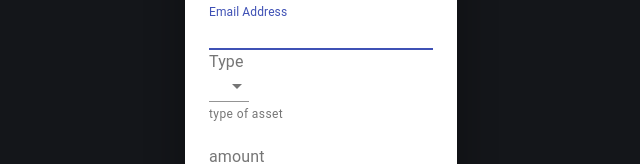
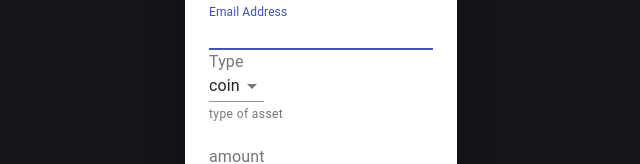
Before and after one commit to exx8/tau_Smart_contract, a React (Create React App) app: page / in a window 1280 px wide. Both pictures are taken after a click on the button "CREATE AN OPTION". Shown: the part 281-445 px from the top of the page, without its empty margins (319-959 px from the left). Built offline with nearby package versions, Linux system fonts and the light colour scheme.

Commit message:
add default value

```diff
--- a/src/BattleMenu.tsx
+++ b/src/BattleMenu.tsx
@@ -68,7 +68,7 @@ export class BattleMenu extends React.Component<BattleMenuPros, BattleMenuState>
                             <Select
                                 labelId="demo-simple-select-helper-label"
                                 id="demo-simple-select-helper"
-
+                                defaultValue={coin}
                             >
 
                                 <MenuItem value={coin}>coin</MenuItem>
```
